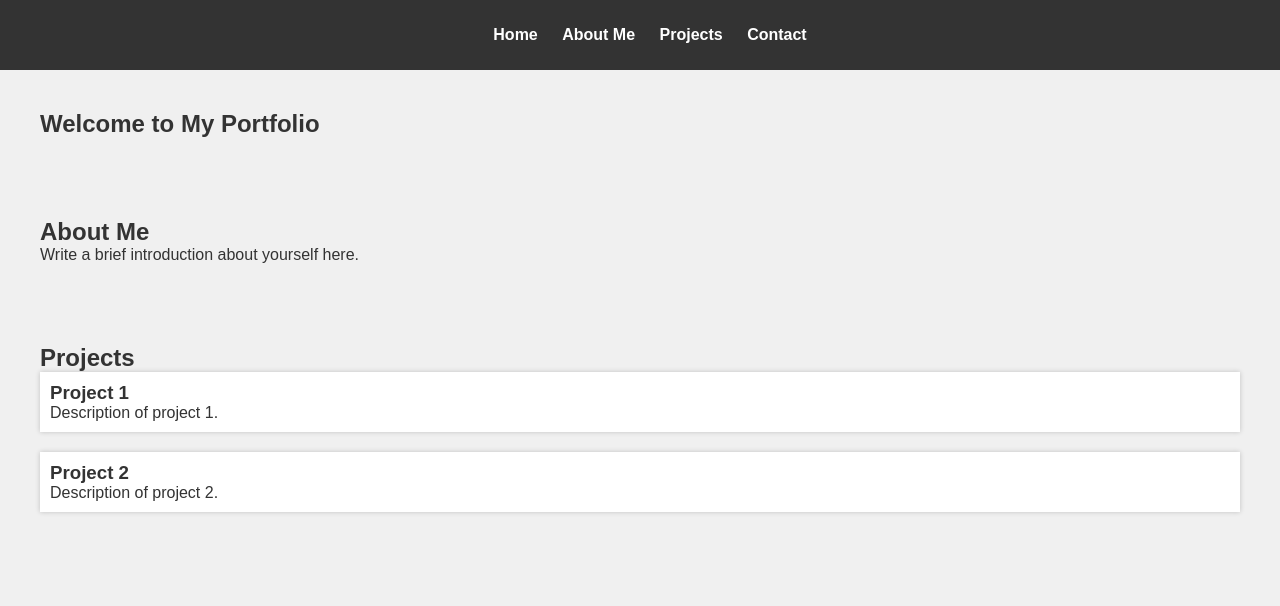
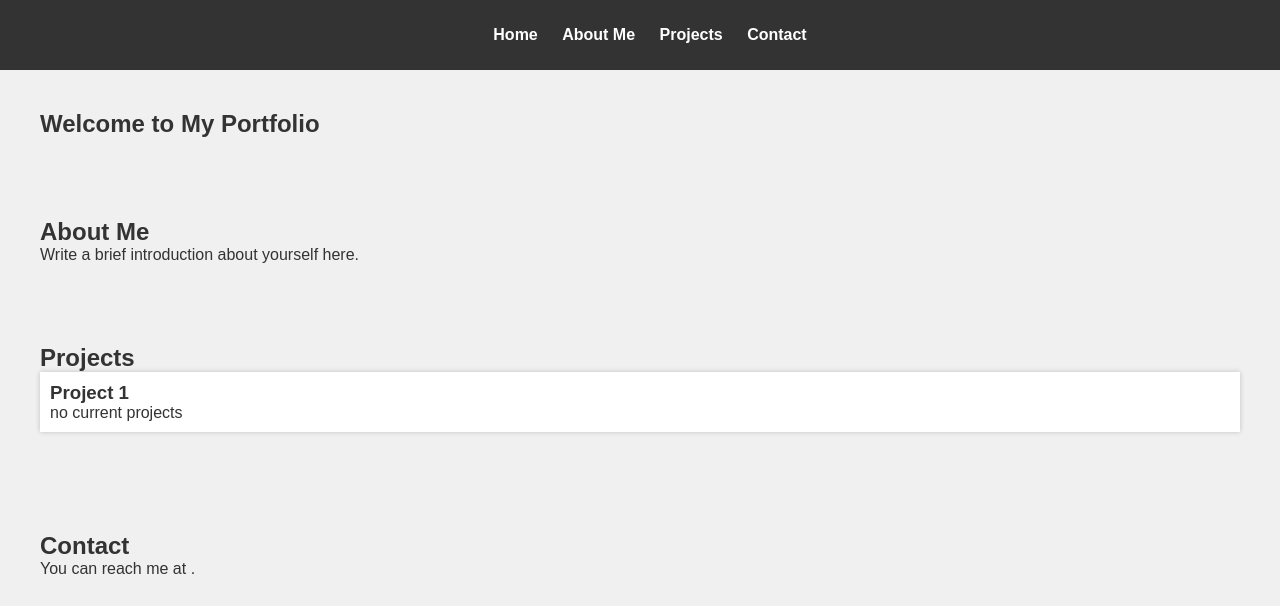
Before and after one commit to TermiteTerminator/TermiteTerminator.github.io, a plain HTML site: page index.html in a window 1280 px wide. Shown: the top 606 px of the page. Drawn offline with Linux system fonts and the light colour scheme.

Commit message:
Update index.html

```diff
--- a/index.html
+++ b/index.html
@@ -31,12 +31,7 @@
         <h2>Projects</h2>
         <div class="project">
             <h3>Project 1</h3>
-            <p>Description of project 1.</p>
-        </div>
-        <div class="project">
-            <h3>Project 2</h3>
-            <p>Description of project 2.</p>
-        </div>
+            <p>no current projects</p>
         <!-- Add more project sections as needed -->
     </section>
 
```
